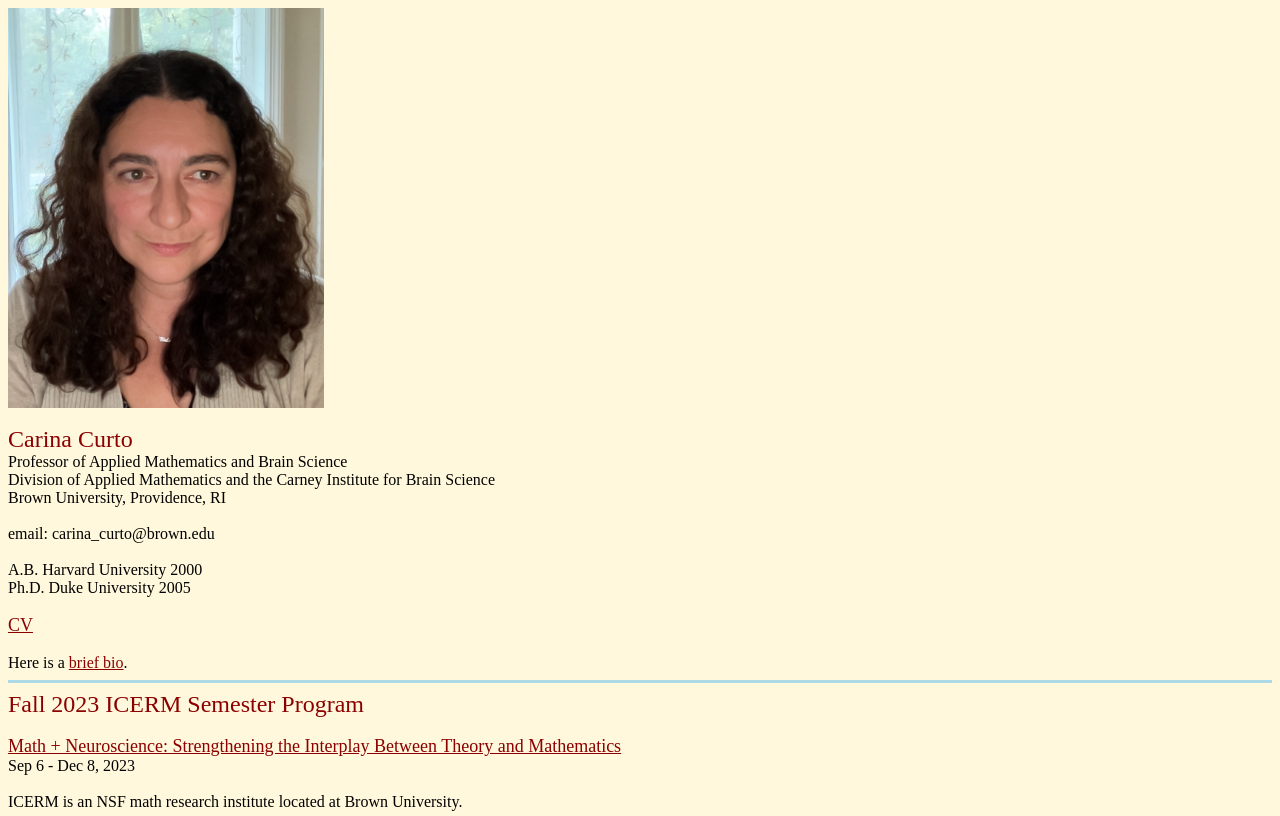
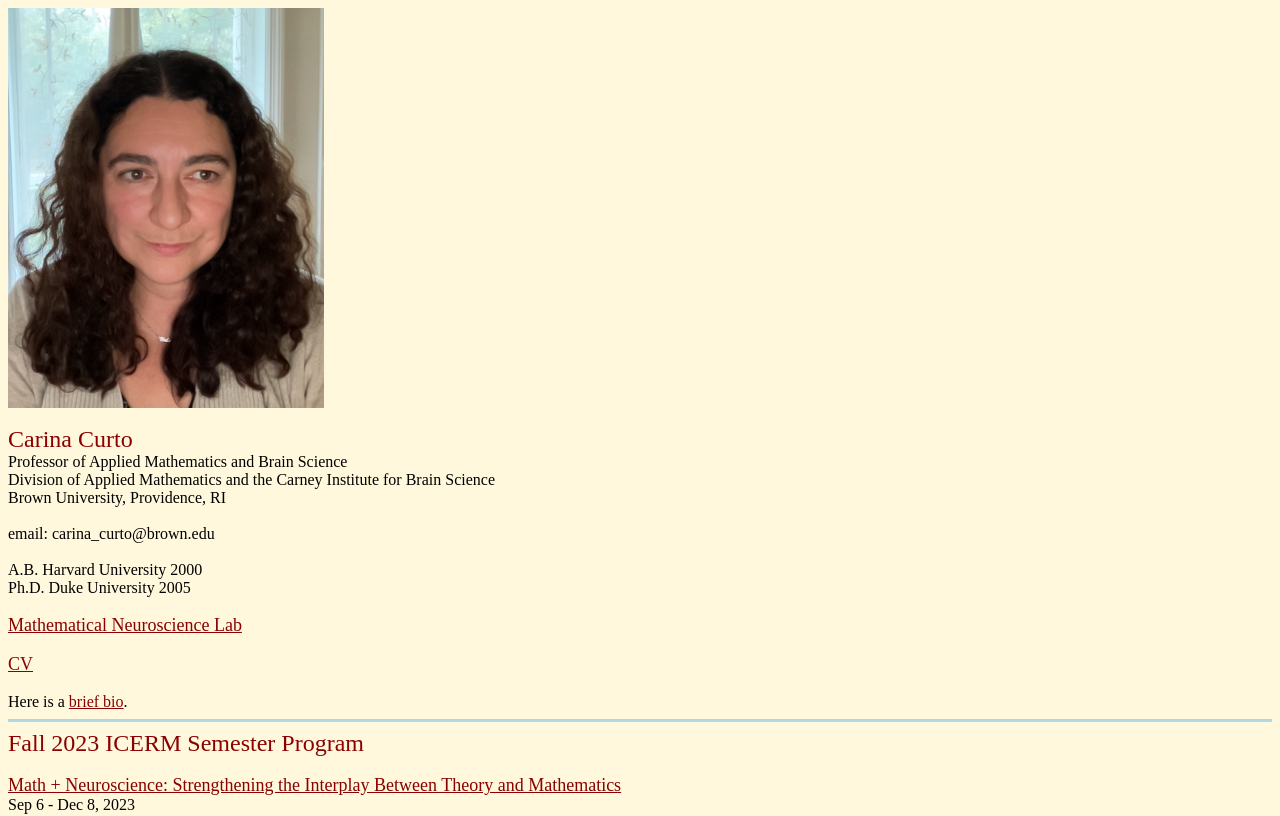
Before and after one commit to ccurto/ccurto.github.io, a plain HTML site: page index.html in a window 1280 px wide. Shown: the top 816 px of the page. Drawn offline with Linux system fonts and the light colour scheme.

Commit message:
Update index.html

```diff
--- a/index.html
+++ b/index.html
@@ -33,6 +33,11 @@ email: carina_curto@brown.edu
 A.B. Harvard University 2000
 <br>
 Ph.D. Duke University 2005
+<br>
+<br>
+<font size=4>
+<a href="https://ccurto.github.io/curto-lab/">Mathematical Neuroscience Lab</a>
+</font>
 <br>
 <br>
 <font size=4>
```
